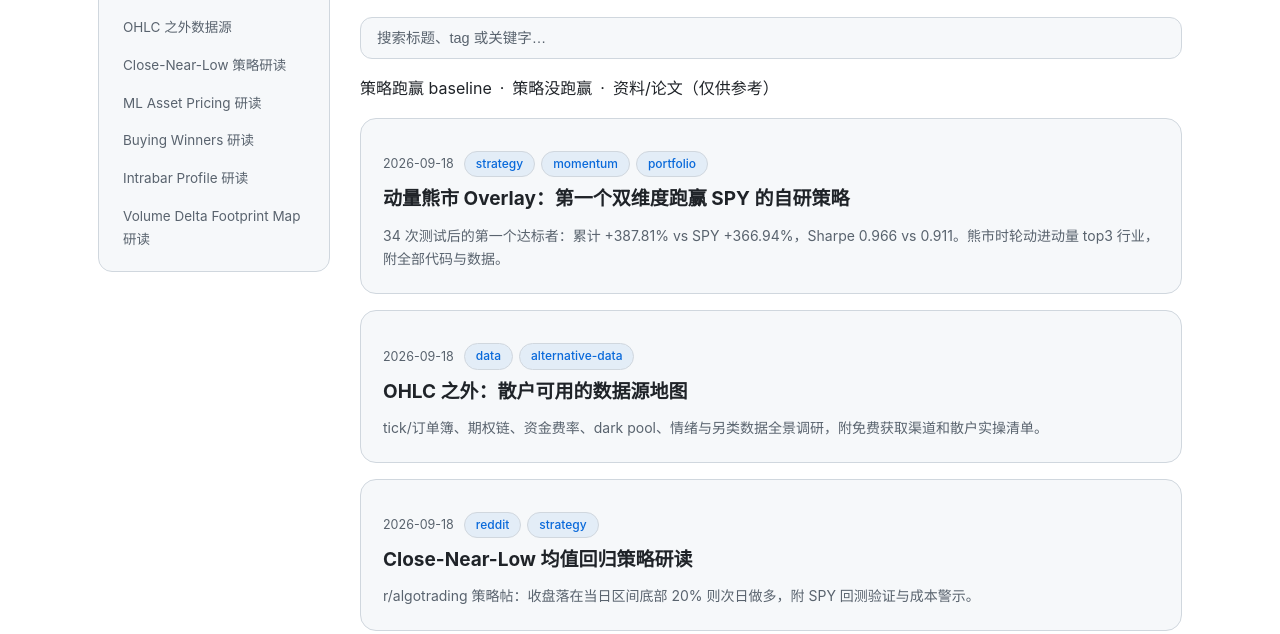
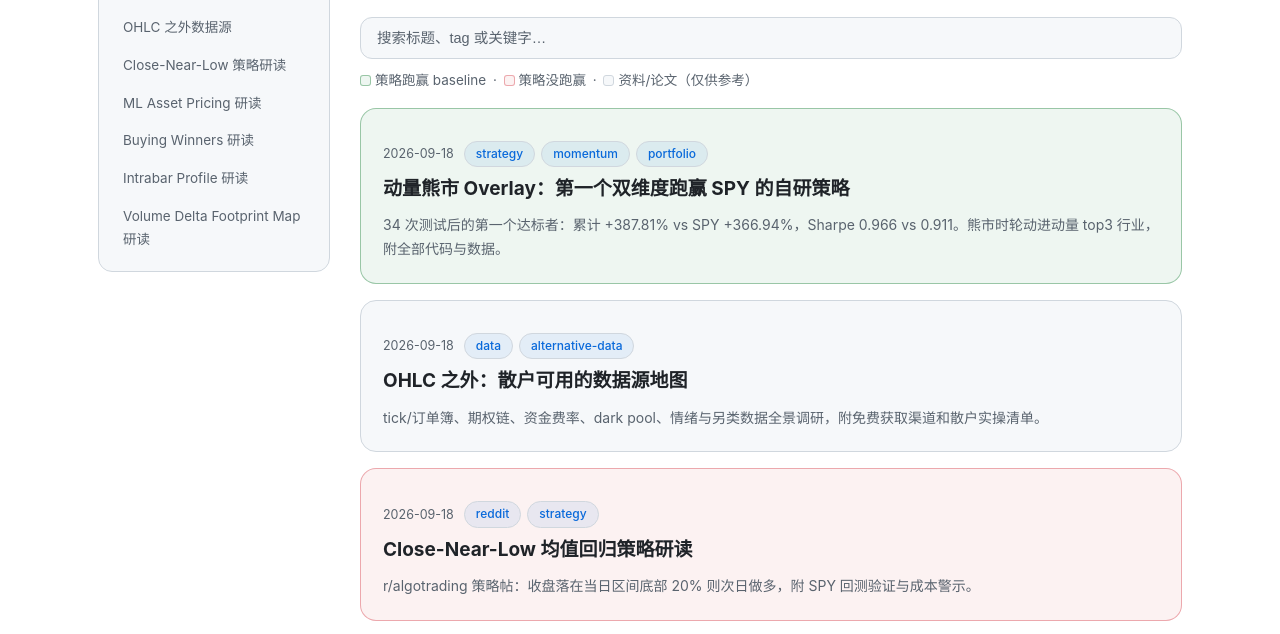
Before and after one commit to yingliupabot/trading-ideas, a plain HTML site: page trading.html in a window 1280 px wide. Both pictures are taken after a click on the button "切换深色/浅色". Shown: the part 164-798 px from the top of the page. Drawn offline with Linux system fonts and the light colour scheme.

Commit message:
卡片 verdict 配色样式

```diff
--- a/styles.css
+++ b/styles.css
@@ -16,6 +16,10 @@
   --code-text: #dbe4ee;
   --shadow: 0 10px 30px rgba(0, 0, 0, 0.35);
   --card-glow: rgba(88, 166, 255, 0.18);
+  --win-bg: rgba(63, 185, 80, 0.09);
+  --win-border: rgba(63, 185, 80, 0.45);
+  --fail-bg: rgba(248, 81, 73, 0.08);
+  --fail-border: rgba(248, 81, 73, 0.4);
 }
 :root[data-theme="light"] {
   --bg: #ffffff;
@@ -33,6 +37,10 @@
   --code-text: #1f2328;
   --shadow: 0 10px 30px rgba(31, 35, 40, 0.1);
   --card-glow: rgba(9, 105, 218, 0.12);
+  --win-bg: rgba(26, 127, 55, 0.07);
+  --win-border: rgba(26, 127, 55, 0.4);
+  --fail-bg: rgba(207, 34, 46, 0.06);
+  --fail-border: rgba(207, 34, 46, 0.35);
 }
 
 /* ============ 基础 ============ */
@@ -312,6 +320,15 @@ footer { color: var(--muted); font-size: 12.5px; margin-top: 40px; padding-top:
 .post-card h3 { margin: 6px 0 8px; font-size: 19px; }
 .post-card p { margin: 0; color: var(--muted); font-size: 14px; }
 
+/* ============ 回测结论配色 ============ */
+.post-card.verdict-win { background: var(--win-bg); border-color: var(--win-border); }
+.post-card.verdict-fail { background: var(--fail-bg); border-color: var(--fail-border); }
+.legend { font-size: 13.5px; color: var(--muted); margin: 10px 0 0; }
+.legend .dot { display: inline-block; width: 11px; height: 11px; border-radius: 3px; margin-right: 4px; vertical-align: -1px; }
+.legend .dot-win { background: var(--win-bg); border: 1px solid var(--win-border); }
+.legend .dot-fail { background: var(--fail-bg); border: 1px solid var(--fail-border); }
+.legend .dot-info { background: var(--panel); border: 1px solid var(--border); }
+
 /* ============ 搜索框 ============ */
 .search-wrap { margin: 20px 0 4px; }
 .search-wrap input {
```
